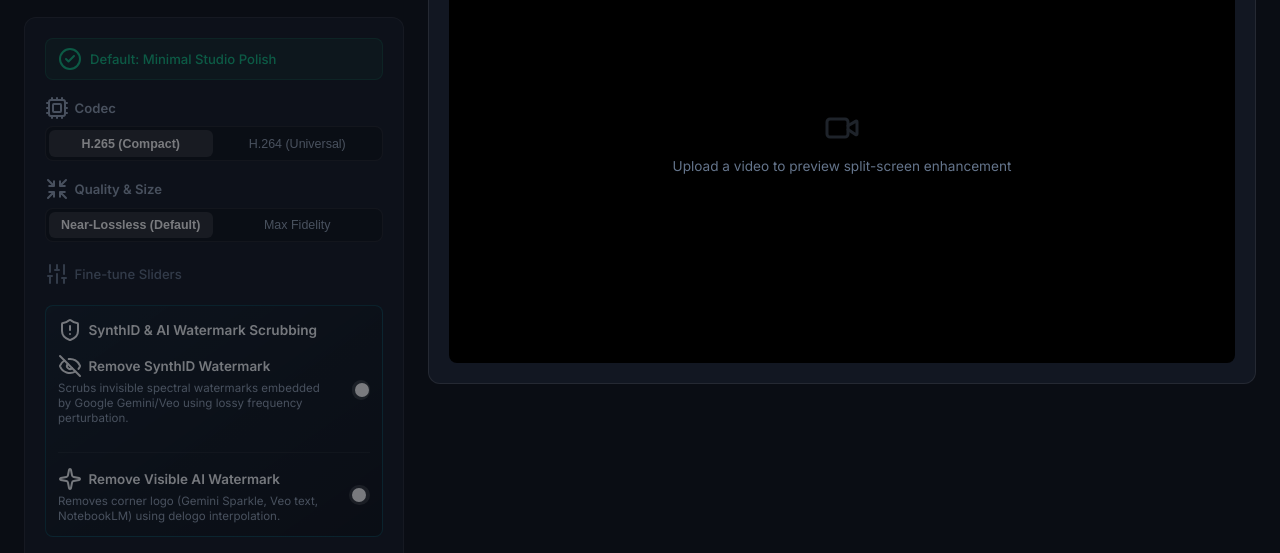
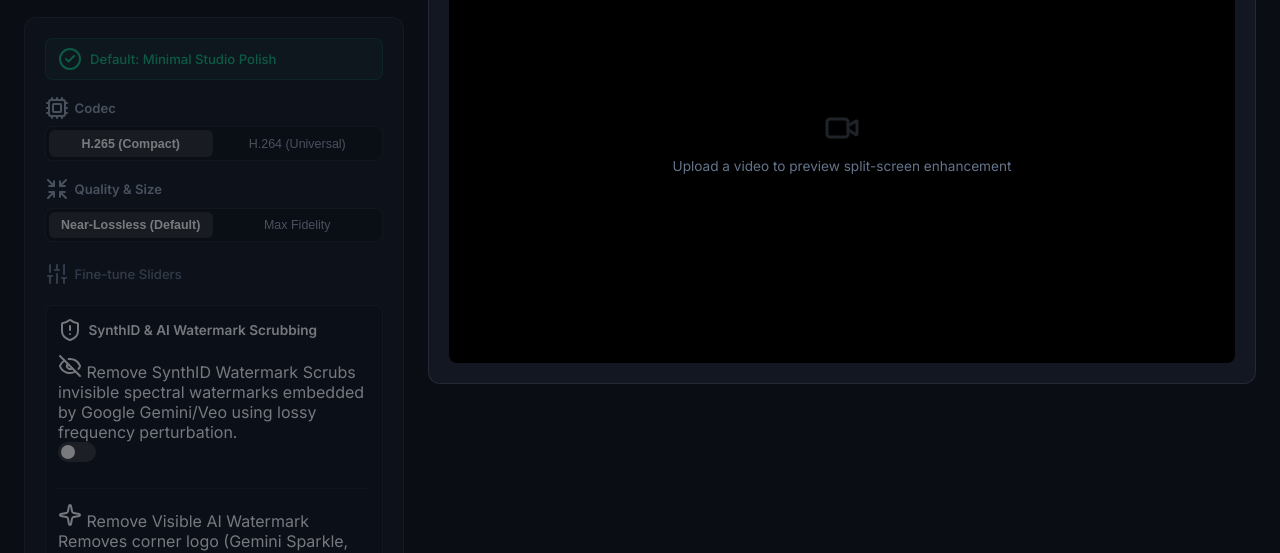
Before and after one commit to hihumanzone/video-enhancer, a website: page public/index.html in a window 1280 px wide. Shown: the part 241-794 px from the top of the page. Drawn offline with nearby package versions, Linux system fonts and the light colour scheme.

Commit message:
Remove scrubber styles

```diff
--- a/public/style.css
+++ b/public/style.css
@@ -993,51 +993,3 @@ input:checked + .toggle-slider:before {
 .hidden {
   display: none !important;
 }
-
-/* ── SynthID & AI Watermark Scrubber Section ────────────────────────────── */
-
-.synthid-remover-section {
-  border: 1px solid rgba(6, 182, 212, 0.25);
-  background: linear-gradient(145deg, rgba(6, 182, 212, 0.04), rgba(0, 0, 0, 0.3));
-}
-
-.toggle-option-row {
-  display: flex;
-  align-items: center;
-  justify-content: space-between;
-  gap: 1rem;
-}
-
-.toggle-option-info {
-  display: flex;
-  flex-direction: column;
-  gap: 0.2rem;
-}
-
-.toggle-option-title {
-  font-size: 0.84rem;
-  font-weight: 600;
-  color: var(--text-main);
-  display: flex;
-  align-items: center;
-  gap: 0.4rem;
-}
-
-.toggle-option-title i {
-  width: 15px;
-  height: 15px;
-  color: var(--cyan);
-}
-
-.toggle-option-desc {
-  font-size: 0.72rem;
-  color: var(--text-muted);
-  line-height: 1.3;
-}
-
-.synthid-options,
-.ai-watermark-options {
-  margin-top: 0.75rem;
-  padding-top: 0.75rem;
-  border-top: 1px dashed rgba(255, 255, 255, 0.08);
-}
```
